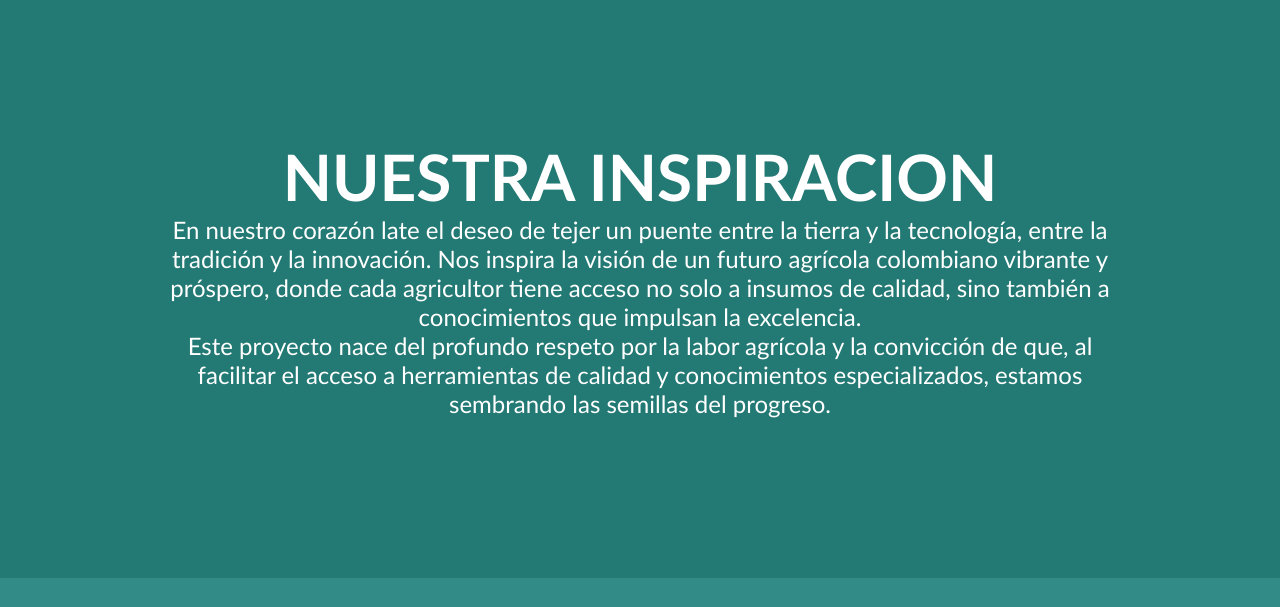
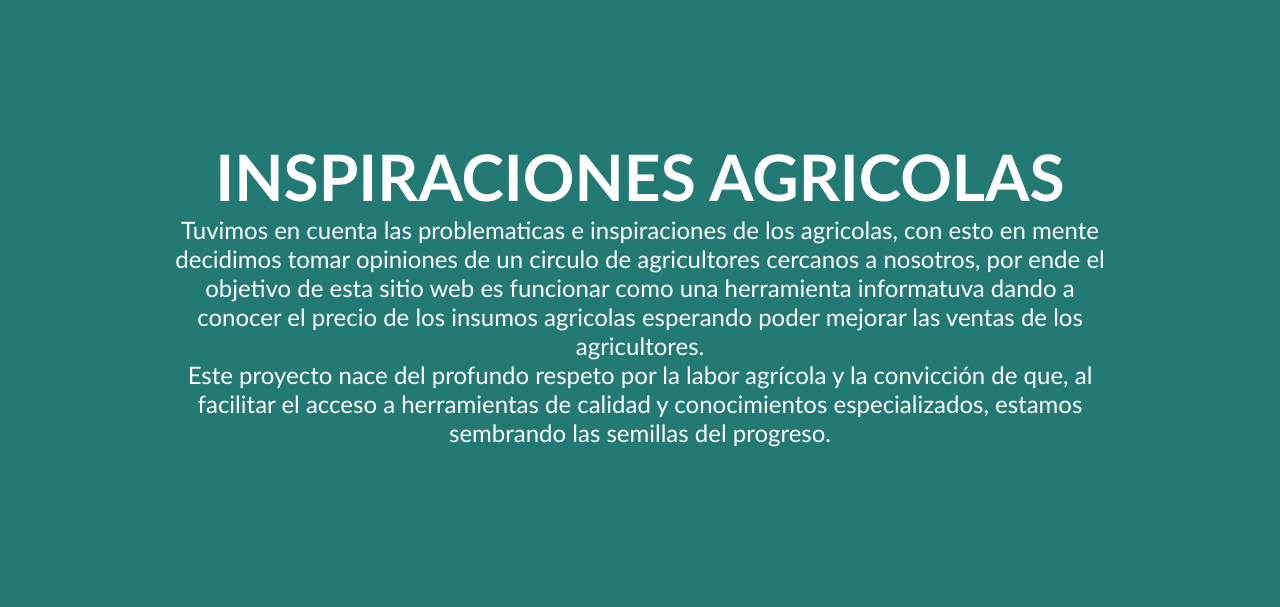
Before and after one commit to CristianHuertass/InfoAgricola, a plain HTML site: page index.html in a window 1280 px wide. Shown: the part 575-1182 px from the top of the page. Drawn offline with Linux system fonts and the light colour scheme.

Commit message:
Update index.html

```diff
--- a/index.html
+++ b/index.html
@@ -37,12 +37,12 @@
         </div>
     </section>
     <section id="inspiracion" class="inspiracion-section">
-        <h2>Nuestra inspiracion</h2>
+        <h2>inspiraciones agricolas </h2>
         <p>
-            En nuestro corazón late el deseo de tejer un puente entre la tierra y la tecnología, entre la tradición y la
-            innovación. Nos inspira la visión de un futuro agrícola colombiano vibrante y próspero, donde cada
-            agricultor tiene acceso no solo a insumos de calidad, sino también a conocimientos que impulsan la
-            excelencia.
+            Tuvimos en cuenta las problematicas e inspiraciones de los agricolas, con esto en mente decidimos tomar opiniones
+            de un circulo de agricultores cercanos a nosotros, por ende el objetivo de esta sitio web es funcionar como una
+            herramienta informatuva dando a conocer el precio de los insumos agricolas esperando poder mejorar las ventas
+            de los agricultores.
             <br>
             Este proyecto nace del profundo respeto por la labor agrícola y la convicción de que, al facilitar el acceso
             a herramientas de calidad y conocimientos especializados, estamos sembrando las semillas del progreso.
```
